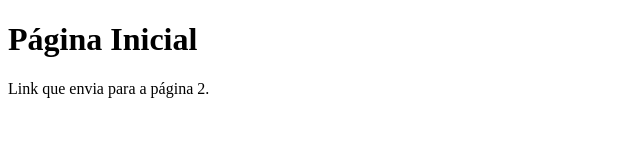
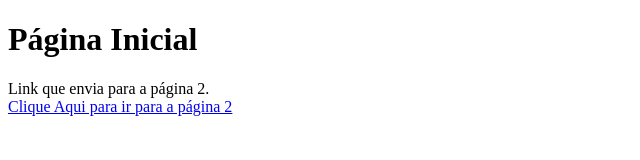
Before and after one commit to jonathansilvalemos/html, a plain HTML site: page index.html in a window 1280 px wide. Shown: the whole page, without its empty margins (0-640 px from the left). Drawn offline with Linux system fonts and the light colour scheme.

Commit message:
Criação do LINK para página 2

```diff
--- a/index.html
+++ b/index.html
@@ -7,6 +7,7 @@
 </head>
 <body>
     <h1>Página Inicial</h1>
-    Link que envia para a página 2.
+    Link que envia para a página 2.<br>
+    <a href="pagina2.html">Clique Aqui para ir para a página 2</a>
 </body>
 </html>
```
